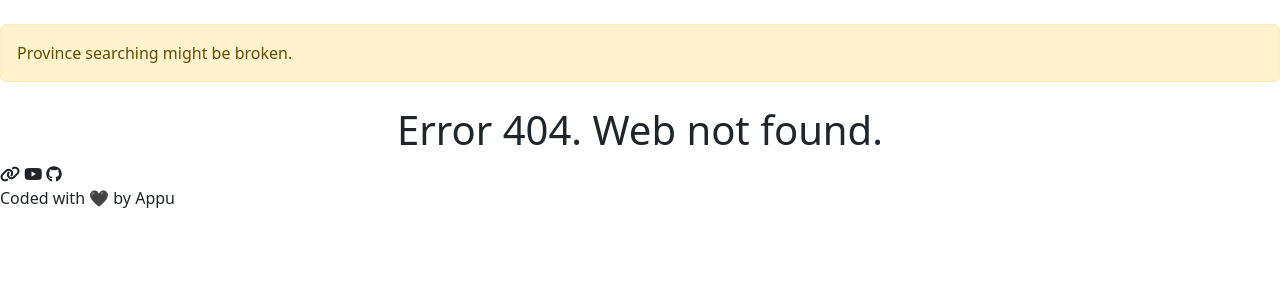
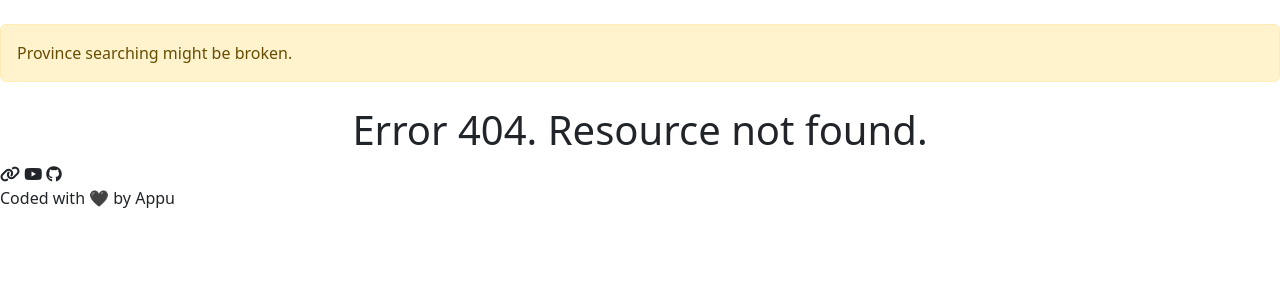
Before and after one commit to appuchias/appuwrotethese, a Django app: template src/templates/e404.html in a window 1280 px wide. Shown: the part 56-356 px from the top of the page. Run offline with Django 4.2, Linux system fonts and the light colour scheme; the template is opened without the code that fills it, so the values that code supplies are empty; some libraries are stand-ins or nearby versions.

Commit message:
fix: [main] Change 404 error text

```diff
--- a/src/templates/e404.html
+++ b/src/templates/e404.html
@@ -9,7 +9,7 @@
 {% block content %}
 <div id="error404">
     <h1 class="error title">
-        <center>{% trans "Error 404. Web not found." %}</center>
+        <center>{% trans "Error 404. Resource not found." %}</center>
     </h1>
 </div>
 {% endblock content %}
```
Also changed, not shown: src/locale/es/LC_MESSAGES/django.po, 1 other file.
